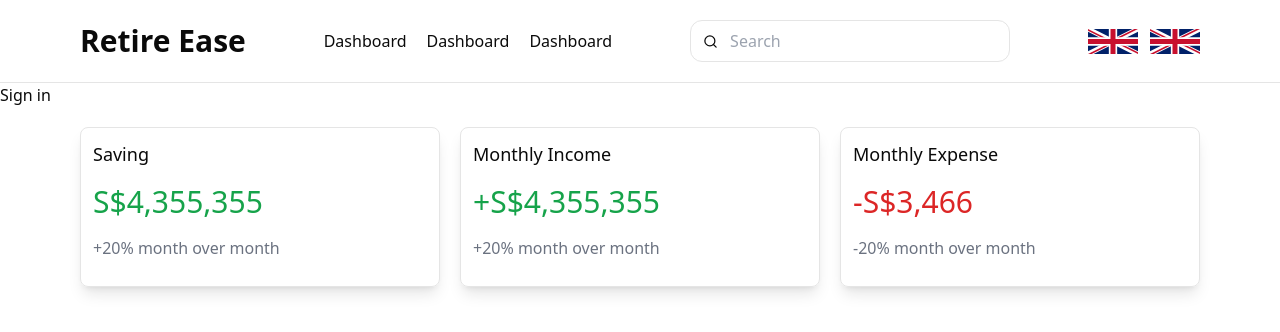
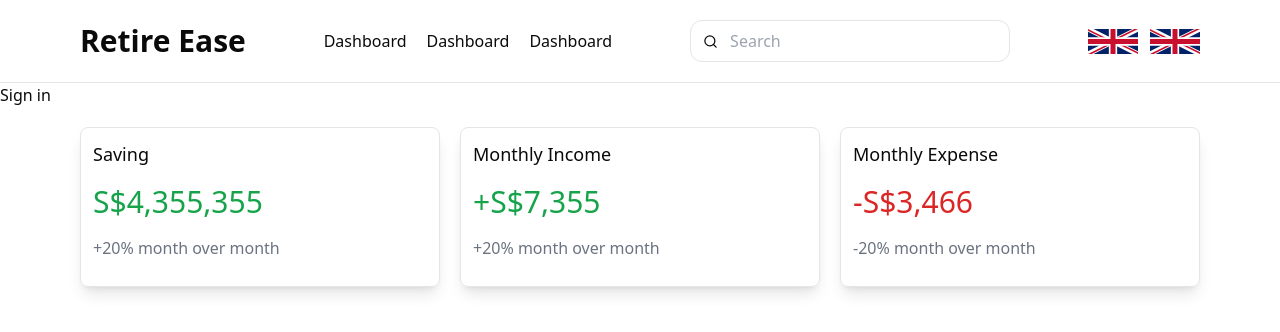
Before and after one commit to Goodev-SG/HACKSINGAPORE, a Next.js app: page / in a window 1280 px wide. Shown: the top 332 px of the page. Built offline with nearby package versions, Linux system fonts and the light colour scheme; no server answers.

Commit message:
page modify

```diff
--- a/app/page.tsx
+++ b/app/page.tsx
@@ -12,7 +12,7 @@ export default function Home() {
       />
       <CardX
         title="Monthly Income"
-        data="+S$4,355,355"
+        data="+S$7,355"
         dataColor="green"
         describtion="+20% month over month"
       />
```
